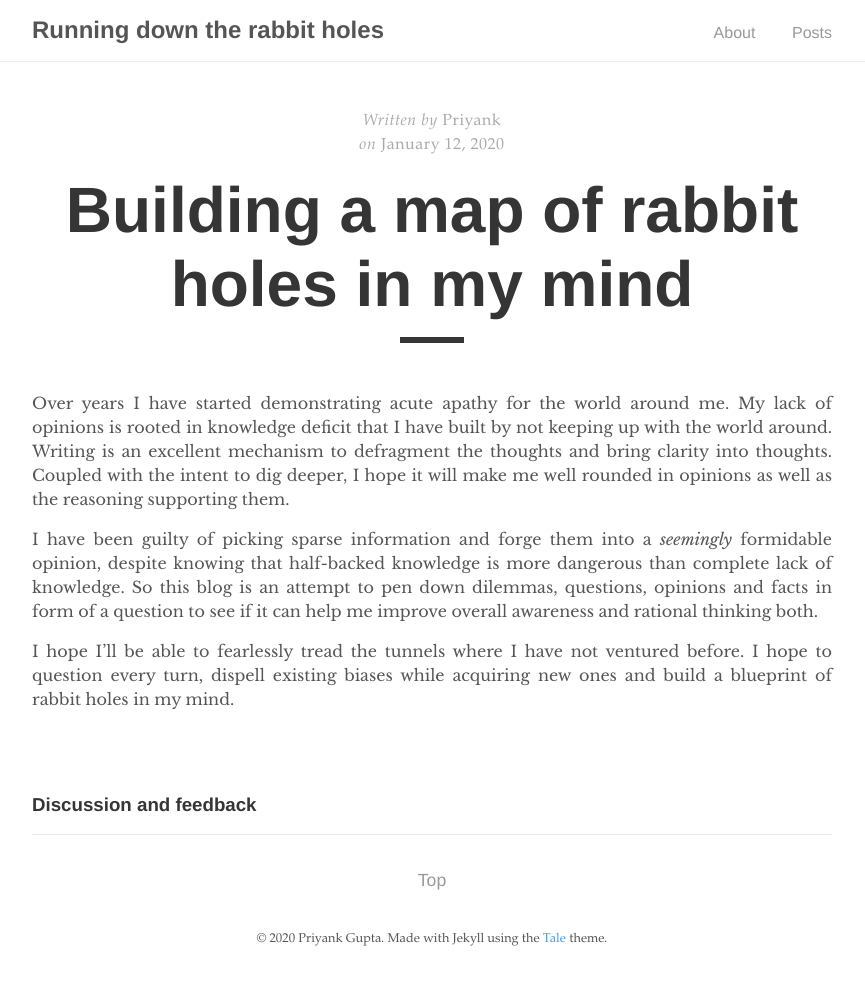
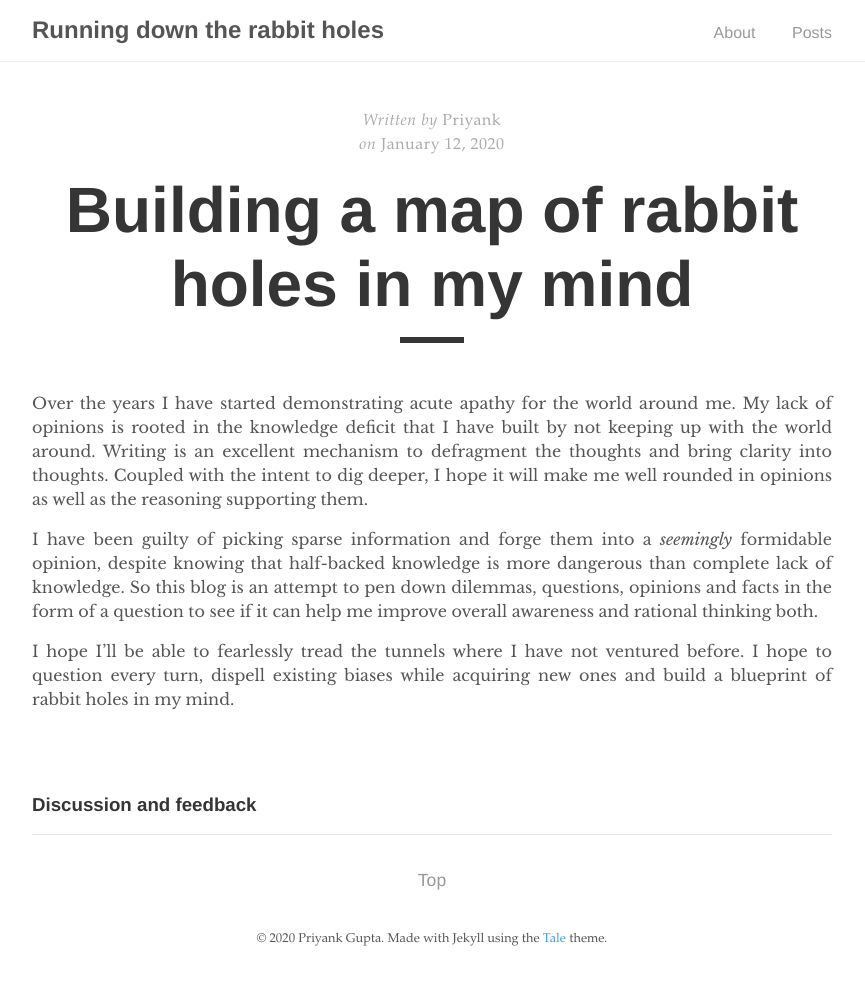
Before and after one commit to priyaaank/belligerent-buffoon, a Jekyll site: the page built from _posts/2020-01-12-documeting-rabbitholes.md, in a window 1280 px wide. Shown: the whole page, without its empty margins (208-1073 px from the left). Built offline with Jekyll 4.4.1, drawn with Linux system fonts in a browser that asks for light colours; comment, search, counter and statistics services are not loaded.

Commit message:
Fixing gramatical errors

```diff
--- a/_posts/2020-01-12-documeting-rabbitholes.md
+++ b/_posts/2020-01-12-documeting-rabbitholes.md
@@ -5,8 +5,8 @@ author: "Priyank"
 comments: true
 ---
 
-Over years I have started demonstrating acute apathy for the world around me. My lack of opinions is rooted in knowledge deficit that I have built by not keeping up with the world around. Writing is an excellent mechanism to defragment the thoughts and bring clarity into thoughts. Coupled with the intent to dig deeper, I hope it will make me well rounded in opinions as well as the reasoning supporting them.
+Over the years I have started demonstrating acute apathy for the world around me. My lack of opinions is rooted in the knowledge deficit that I have built by not keeping up with the world around. Writing is an excellent mechanism to defragment the thoughts and bring clarity into thoughts. Coupled with the intent to dig deeper, I hope it will make me well rounded in opinions as well as the reasoning supporting them.
 
-I have been guilty of picking sparse information and forge them into a _seemingly_ formidable opinion, despite knowing that half-backed knowledge is more dangerous than complete lack of knowledge. So this blog is an attempt to pen down dilemmas, questions, opinions and facts in form of a question to see if it can help me improve overall awareness and rational thinking both.
+I have been guilty of picking sparse information and forge them into a _seemingly_ formidable opinion, despite knowing that half-backed knowledge is more dangerous than complete lack of knowledge. So this blog is an attempt to pen down dilemmas, questions, opinions and facts in the form of a question to see if it can help me improve overall awareness and rational thinking both.
 
 I hope I'll be able to fearlessly tread the tunnels where I have not ventured before. I hope to question every turn, dispell existing biases while acquiring new ones and build a blueprint of rabbit holes in my mind.
```
